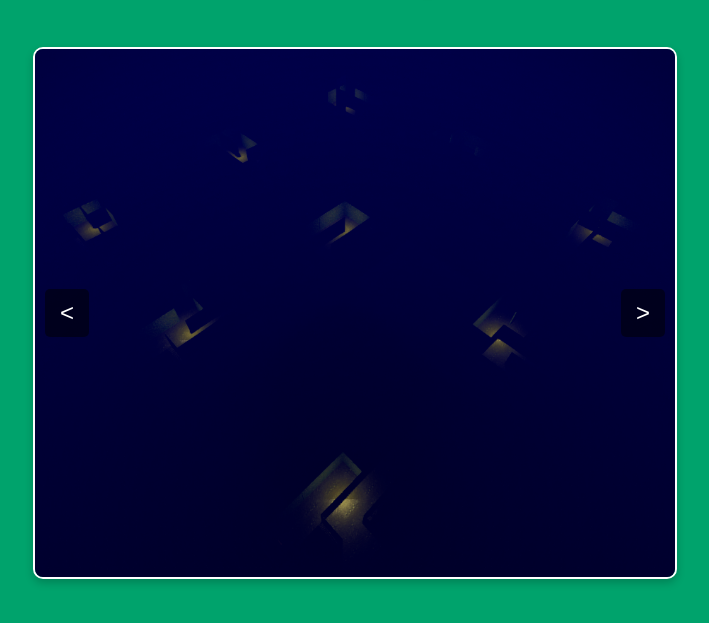
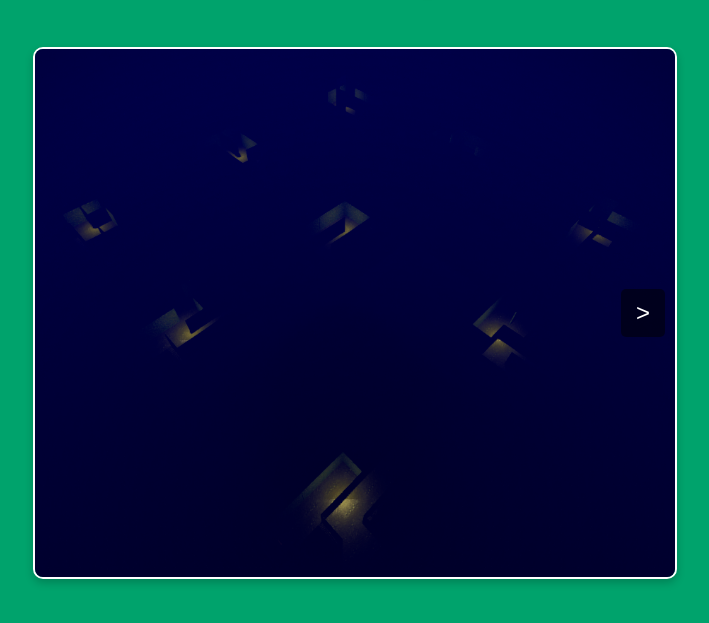
Before and after one commit to thwtchdctr/emberrealm, a plain HTML site: page index.html in a window 1280 px wide. Shown: the part 277-900 px from the top of the page, without its empty margins (285-994 px from the left). Drawn offline with nearby package versions, Linux system fonts and the light colour scheme.

Commit message:
Update index.html

```diff
--- a/index.html
+++ b/index.html
@@ -25,8 +25,8 @@
                 <img src="/Pictures/VoidDodgeCube.png" alt="Void Dodge Cube">
             </div>
             <!--
+            <button class="carousel-btn prev">&lt;</button>
                 -->
-            <button class="carousel-btn prev">&lt;</button>
             <button class="carousel-btn next">&gt;</button>
         </div>
 
```
